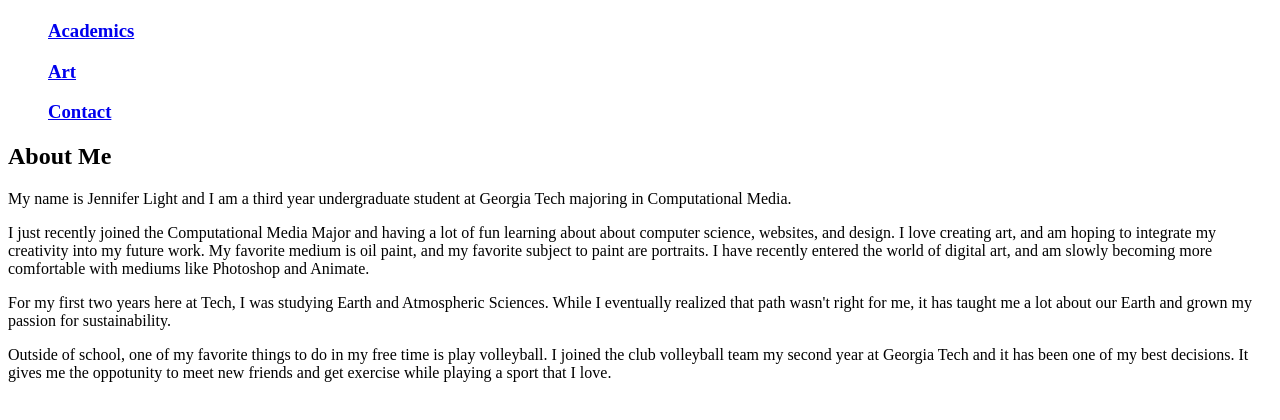
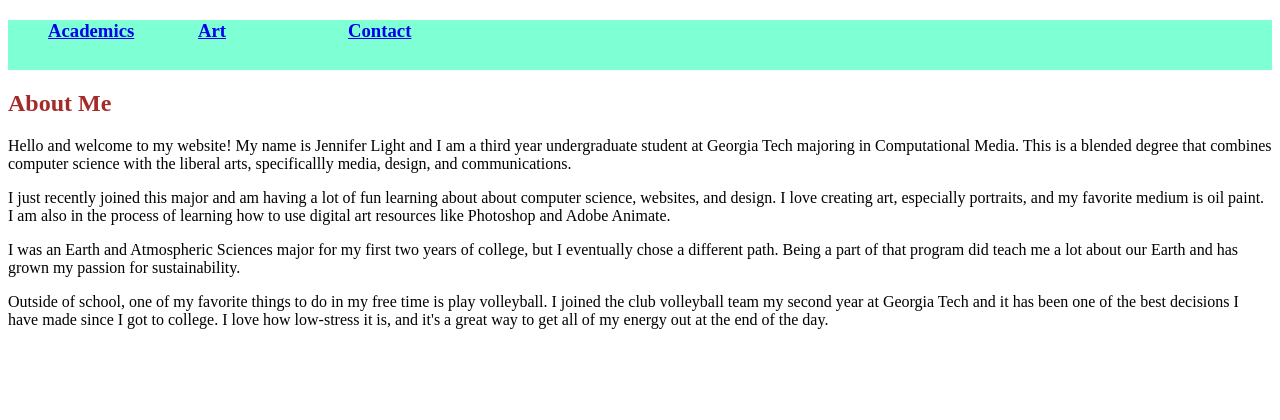
Before and after one commit to jlight30/jlight30.github.io, a plain HTML site: page index.html in a window 1280 px wide. Shown: the part 60-480 px from the top of the page. Drawn offline with Linux system fonts and the light colour scheme.

Commit message:
content + menu bar

```diff
--- /dev/null
+++ b/Academic.css
@@ -0,0 +1,11 @@
+h2 {
+    color:brown
+}
+nav {
+    background-color:aquamarine;
+    height : 50px
+}
+nav ul h3 a {
+    float : left;
+    width : 150px;
+}
--- /dev/null
+++ b/Art.css
@@ -0,0 +1,11 @@
+h2 {
+    color:brown
+}
+nav {
+    background-color:aquamarine;
+    height : 50px
+}
+nav ul h3 a {
+    float : left;
+    width : 150px;
+}
--- /dev/null
+++ b/Contact.css
@@ -0,0 +1,11 @@
+h2 {
+    color:brown
+}
+nav {
+    background-color:aquamarine;
+    height : 50px
+}
+nav ul h3 a {
+    float : left;
+    width : 150px;
+}
--- /dev/null
+++ b/index.css
@@ -0,0 +1,11 @@
+h2 {
+    color:brown
+}
+nav {
+    background-color:aquamarine;
+    height : 50px
+}
+nav ul h3 a {
+    float : left;
+    width : 150px;
+}
--- a/index.html
+++ b/index.html
@@ -1,6 +1,7 @@
 <!DOCTYPE html>
 <html lang="en">
 <head>
+    <link href = "index.css" rel = "stylesheet" type = "text/css">
     <meta charset="UTF-8">
     <meta http-equiv="X-UA-Compatible" content="IE=edge">
     <meta name="viewport" content="width=device-width, initial-scale=1.0">
@@ -8,20 +9,23 @@
 </head>
 <body>
     <h1><a href = "index.html">Jennifer Light</a></h1>
+    <nav>
     <ul>
     <h3><a href = "Academics.html">Academics</a></h3>
     <h3><a href = "Art.html">Art</a></h3>
     <h3><a href = "Contact.html">Contact</a></h3>
     </ul>
+    </nav>
+
 
     <h2>About Me</h2>
-    <p> My name is Jennifer Light and I am a third year undergraduate student at Georgia Tech majoring in Computational Media.  </p>
+    <p> Hello and welcome to my website! My name is Jennifer Light and I am a third year undergraduate student at Georgia Tech majoring in Computational Media. This is a blended degree that combines computer science with the liberal arts, specificallly media, design, and communications.  </p>
 
-    <p> I just recently joined the Computational Media Major and having a lot of fun learning about about computer science, websites, and design. I love creating art, and am hoping to integrate my creativity into my future work. My favorite medium is oil paint, and my favorite subject to paint are portraits. I have recently entered the world of digital art, and am slowly becoming more comfortable with mediums like Photoshop and Animate. </p>
+    <p> I just recently joined this major and am having a lot of fun learning about about computer science, websites, and design. I love creating art, especially portraits, and my favorite medium is oil paint. I am also in the process of learning how to use digital art resources like Photoshop and Adobe Animate. </p>
 
-    <p> For my first two years here at Tech, I was studying Earth and Atmospheric Sciences. While I eventually realized that path wasn't right for me, it has taught me a lot about our Earth and grown my passion for sustainability. </p>
+    <p> I was an Earth and Atmospheric Sciences major for my first two years of college, but I eventually chose a different path. Being a part of that program did teach me a lot about our Earth and has grown my passion for sustainability.  </p>
 
-    <p> Outside of school, one of my favorite things to do in my free time is play volleyball. I joined the club volleyball team my second year at Georgia Tech and it has been one of my best decisions. It gives me the oppotunity to meet new friends and get exercise while playing a sport that I love.  </p>
+    <p> Outside of school, one of my favorite things to do in my free time is play volleyball. I joined the club volleyball team my second year at Georgia Tech and it has been one of the best decisions I have made since I got to college. I love how low-stress it is, and it's a great way to get all of my energy out at the end of the day. </p>
 
 </body>
 </html>
```
Also changed, not shown: Academics.html (+16 -1 lines), Art.html (+13 -1 lines), Contact.html (+10 -2 lines), arts/Dinintegration of Time.jpg (added), arts/IMG_6227 (1).jpg (added), arts/IMG_6345 (1).jpg (added), 7 other files.
